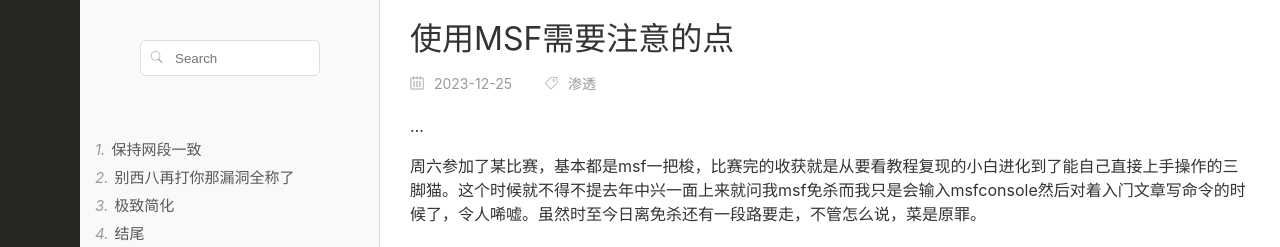
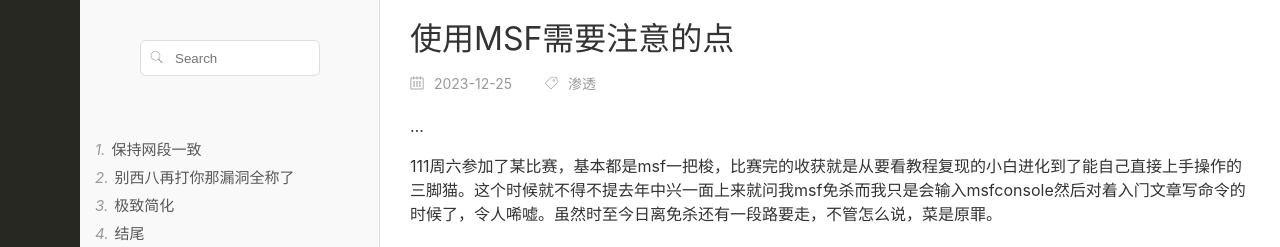
Before and after one commit to linyuqi9/linyuqi9.github.io, a plain HTML site: page 2023/12/25/MSF小技巧/index.html in a window 1280 px wide. Shown: the top 247 px of the page. Drawn offline with nearby package versions, Linux system fonts and the light colour scheme; a script that the page names is missing; files whose address does not match are found by name.

Commit message:
Site updated: 2023-12-25 11:38:41

```diff
--- a/2023/12/25/MSF小技巧/index.html
+++ b/2023/12/25/MSF小技巧/index.html
@@ -10,7 +10,7 @@
     <title>使用MSF需要注意的点 | 雨霖铃</title>
     <meta name="author" content="R4iny13lueB311" />
     <meta name="keywords" content="" />
-    <meta name="description" content="…周六参加了某比赛，基本都是msf一把梭，比赛完的收获就是从要看教程复现的小白进化到了能自己直接上手操作的三脚猫。这个时候就不得不提去年中兴一面上来就问我msf免杀而我只是会输入msfconsole然后对着入门文章写命令的时候了，令人唏嘘。虽然时至今日离免杀还有一段路要走，不管怎么说，菜是原罪。保持网段一致当时攻击机(172)和靶机(192)处在不同网段，需要设置LHOST为同个网段才可以成功反弹shell。例如，将下图的docker0网口看成172段的IP，eth0为192段的ip可以看到，默" />
+    <meta name="description" content="…111周六参加了某比赛，基本都是msf一把梭，比赛完的收获就是从要看教程复现的小白进化到了能自己直接上手操作的三脚猫。这个时候就不得不提去年中兴一面上来就问我msf免杀而我只是会输入msfconsole然后对着入门文章写命令的时候了，令人唏嘘。虽然时至今日离免杀还有一段路要走，不管怎么说，菜是原罪。保持网段一致当时攻击机(172)和靶机(192)处在不同网段，需要设置LHOST为同个网段才可以成功反弹shell。例如，将下图的docker0网口看成172段的IP，eth0为192段的ip可以看" />
     <meta http-equiv="X-UA-Compatible" content="IE=edge,chrome=1" />
     <meta name="viewport" content="width=device-width,initial-scale=1,user-scalable=no" />
 
@@ -130,7 +130,7 @@
         <p>…</p>
 <span id="more"></span>
 
-<p>周六参加了某比赛，基本都是msf一把梭，比赛完的收获就是从要看教程复现的小白进化到了能自己直接上手操作的三脚猫。这个时候就不得不提去年中兴一面上来就问我msf免杀而我只是会输入msfconsole然后对着入门文章写命令的时候了，令人唏嘘。虽然时至今日离免杀还有一段路要走，不管怎么说，菜是原罪。</p>
+<p>111周六参加了某比赛，基本都是msf一把梭，比赛完的收获就是从要看教程复现的小白进化到了能自己直接上手操作的三脚猫。这个时候就不得不提去年中兴一面上来就问我msf免杀而我只是会输入msfconsole然后对着入门文章写命令的时候了，令人唏嘘。虽然时至今日离免杀还有一段路要走，不管怎么说，菜是原罪。</p>
 <h1 id="保持网段一致"><a href="#保持网段一致" class="headerlink" title="保持网段一致"></a>保持网段一致</h1><p>当时攻击机(172)和靶机(192)处在不同网段，需要设置LHOST为同个网段才可以成功反弹shell。</p>
 <p>例如，将下图的docker0网口看成172段的IP，eth0为192段的ip</p>
 <p><img src="/images/image-20231225104316230.png" alt="image-20231225104045557"></p>
```
